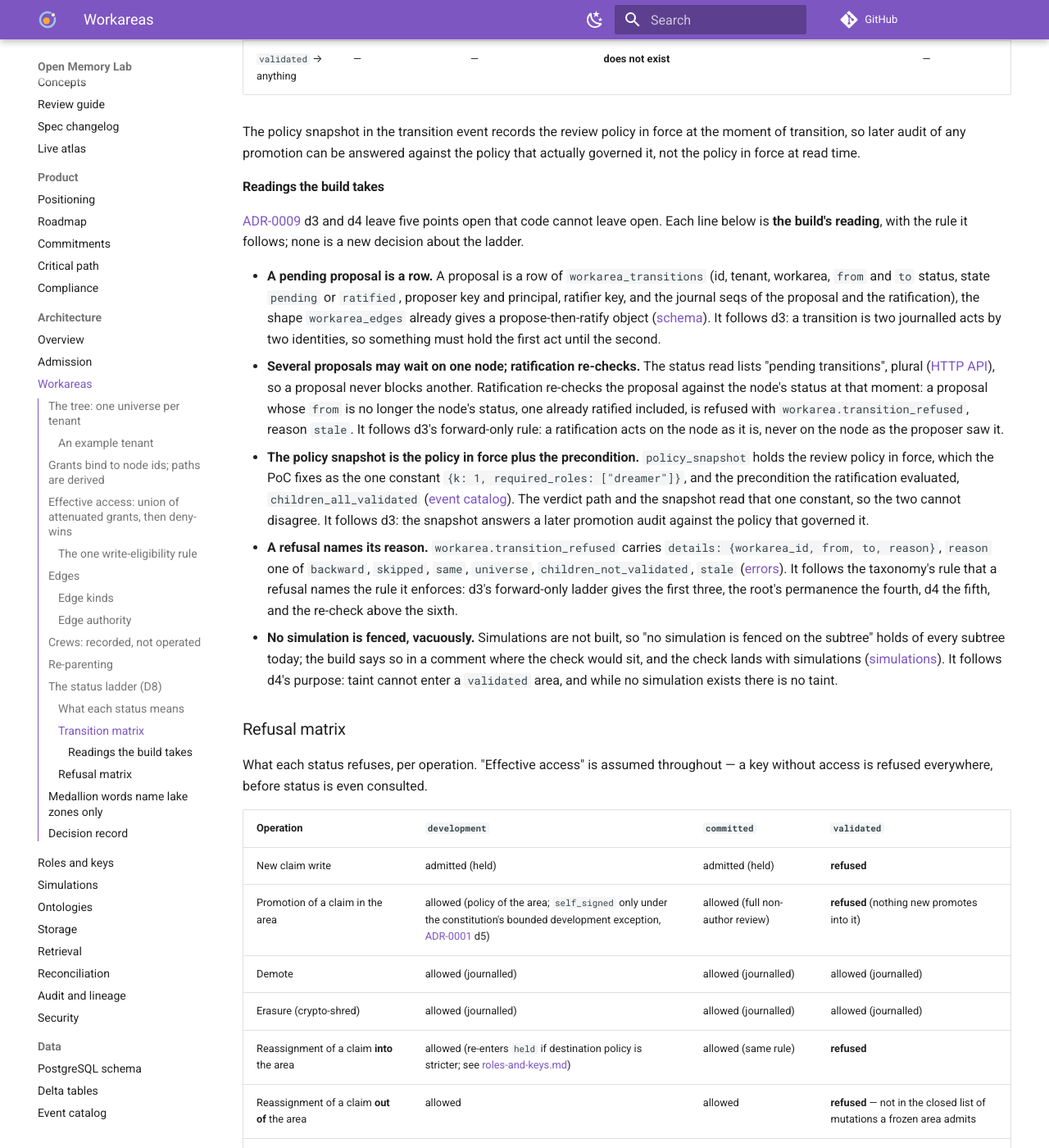
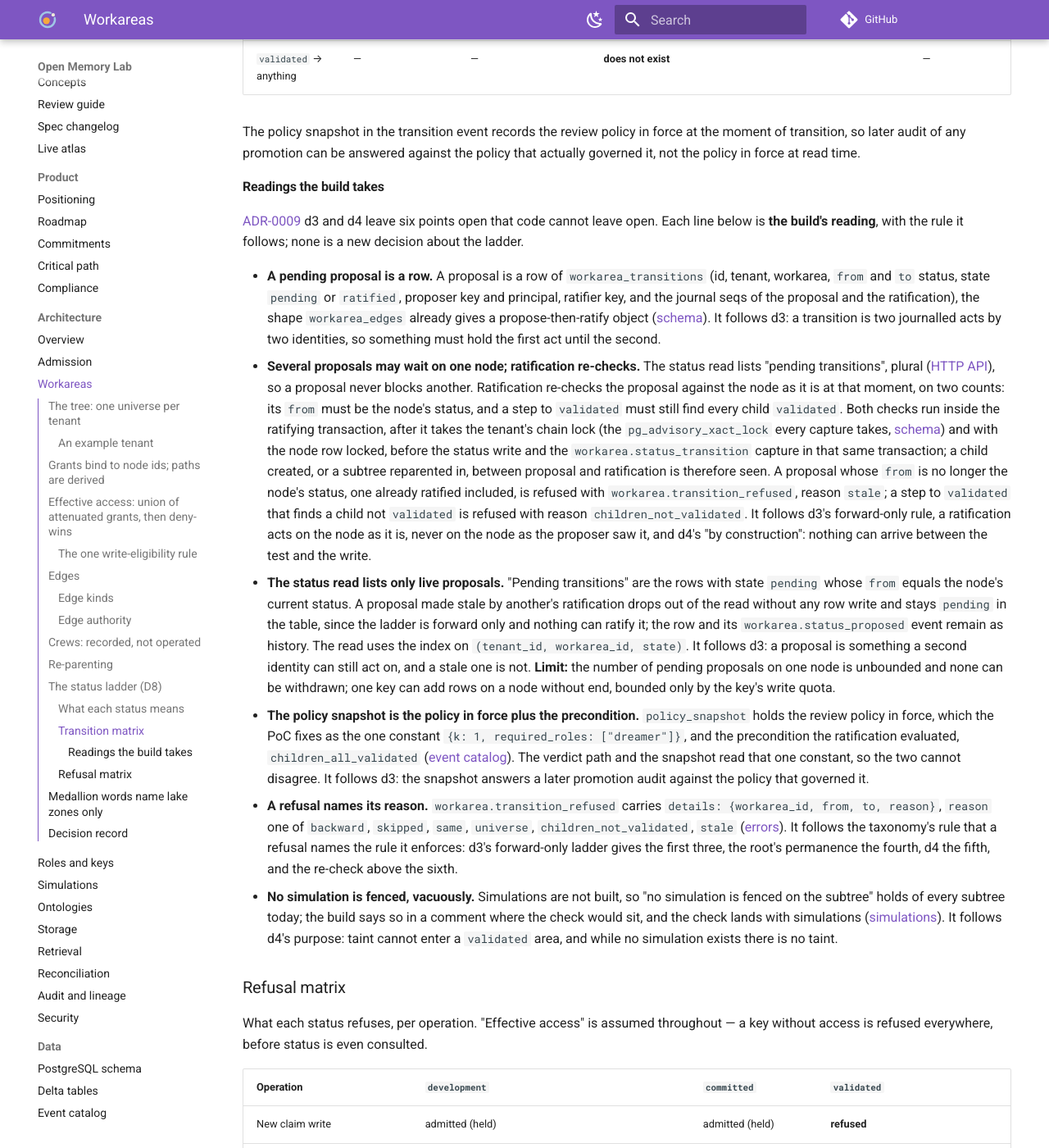
Before and after one commit to e8kor/open-memory-lab, an MkDocs documentation site: the page built from docs/architecture/workareas.md, in a window 1280 px wide and 1400 px high, scrolled down 7087 px. Shown: the whole window at 82% size. Built offline with MkDocs 1.6.1 and Material for MkDocs 9.7.7, drawn with Linux system fonts in a browser that asks for light colours; comment, search, counter and statistics services are not loaded.

Commit message:
Ratification re-checks both the node's status and, for a step to validated, that every child is validated, under the chain lock in the transaction that writes the status, and the status read lists only pending proposals whose from is the node's current status (ADR-0009 d3, d4)
The readings spelled the ratification re-check against the node's status alone while errors.md fired children_not_validated only at proposal, so a child created or reparented in between could have been validated over; d4 asks for that by construction, and ADR-0030 d12 will build on the same locked test. A proposal made stale by another's ratification can never be ratified on a forward-only ladder, so the read filters it out without a row write, uses the (tenant_id, workarea_id, state) index the schema sketch now names, and the unbounded, unwithdrawable proposal count is recorded as a limit.

```diff
--- a/docs/architecture/workareas.md
+++ b/docs/architecture/workareas.md
@@ -342,7 +342,7 @@ time.
 
 #### Readings the build takes
 
-[ADR-0009](../adr/ADR-0009-status-ladder.md) d3 and d4 leave five points open
+[ADR-0009](../adr/ADR-0009-status-ladder.md) d3 and d4 leave six points open
 that code cannot leave open. Each line below is **the build's reading**, with
 the rule it follows; none is a new decision about the ladder.
 
@@ -356,11 +356,32 @@ the rule it follows; none is a new decision about the ladder.
 - **Several proposals may wait on one node; ratification re-checks.** The
   status read lists "pending transitions", plural
   ([HTTP API](../api/http-api.md)), so a proposal never blocks another.
-  Ratification re-checks the proposal against the node's status at that
-  moment: a proposal whose `from` is no longer the node's status, one already
-  ratified included, is refused with `workarea.transition_refused`, reason
-  `stale`. It follows d3's forward-only rule: a ratification acts on the node
-  as it is, never on the node as the proposer saw it.
+  Ratification re-checks the proposal against the node as it is at that
+  moment, on two counts: its `from` must be the node's status, and a step to
+  `validated` must still find every child `validated`. Both checks run inside
+  the ratifying transaction, after it takes the tenant's chain lock (the
+  `pg_advisory_xact_lock` every capture takes,
+  [schema](../data/postgres-schema.md)) and with the node row locked, before
+  the status write and the `workarea.status_transition` capture in that same
+  transaction; a child created, or a subtree reparented in, between proposal
+  and ratification is therefore seen. A proposal whose `from` is no longer the
+  node's status, one already ratified included, is refused with
+  `workarea.transition_refused`, reason `stale`; a step to `validated` that
+  finds a child not `validated` is refused with reason
+  `children_not_validated`. It follows d3's forward-only rule, a ratification
+  acts on the node as it is, never on the node as the proposer saw it, and
+  d4's "by construction": nothing can arrive between the test and the write.
+- **The status read lists only live proposals.** "Pending transitions" are the
+  rows with state `pending` whose `from` equals the node's current status. A
+  proposal made stale by another's ratification drops out of the read without
+  any row write and stays `pending` in the table, since the ladder is forward
+  only and nothing can ratify it; the row and its `workarea.status_proposed`
+  event remain as history. The read uses the index on
+  `(tenant_id, workarea_id, state)`. It follows d3: a proposal is something a
+  second identity can still act on, and a stale one is not. **Limit:** the
+  number of pending proposals on one node is unbounded and none can be
+  withdrawn; one key can add rows on a node without end, bounded only by the
+  key's write quota.
 - **The policy snapshot is the policy in force plus the precondition.**
   `policy_snapshot` holds the review policy in force, which the PoC fixes as the
   one constant `{k: 1, required_roles: ["dreamer"]}`, and the precondition the
```
Also changed, not shown: docs/api/errors.md (+1 -1 lines), docs/data/postgres-schema.md (+6 -2 lines).
